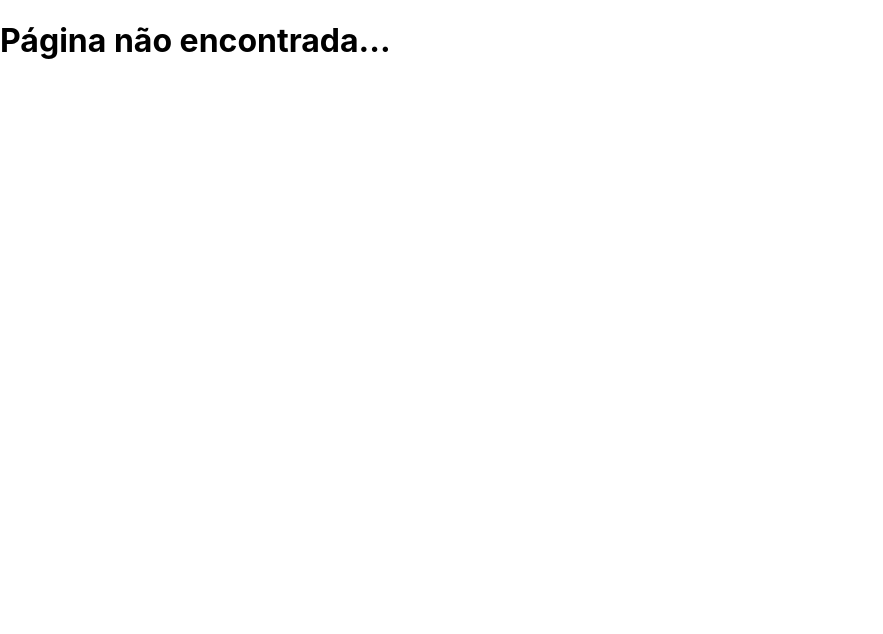
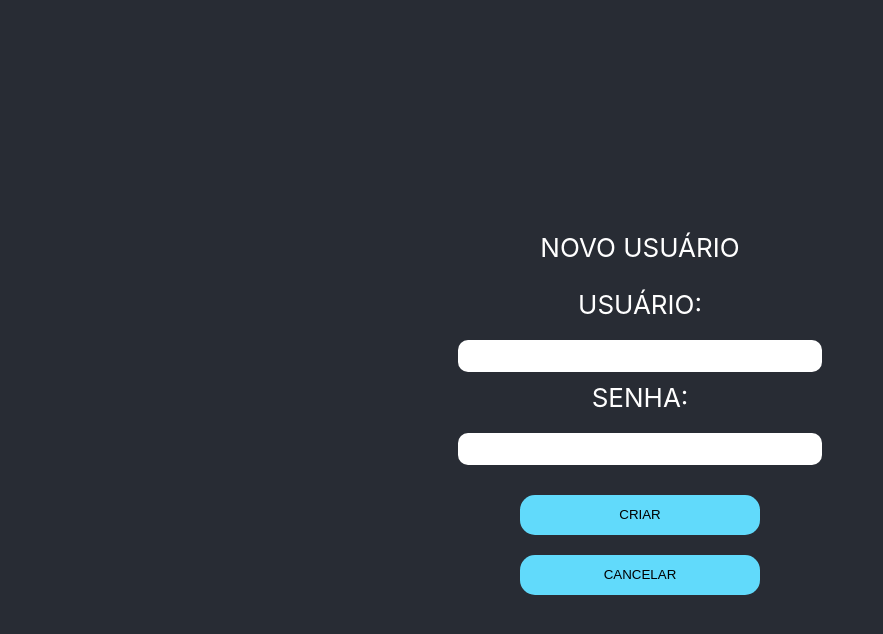
Before and after one commit to GustavoM7/Teste-de-Programacao-Fortbrasil, a React (Create React App) app in the folder Problema1/frontend/: page / in a window 1280 px wide. Both pictures are taken after typing "Sample", "Sample123" into the empty fields and a click on the button "CRIAR CONTA". Shown: the top 634 px of the page, without its empty margins (0-883 px from the left). Built offline with nearby package versions, Linux system fonts and the light colour scheme.

Commit message:
interface de criação de usuário

```diff
--- a/Problema1/frontend/src/App.js
+++ b/Problema1/frontend/src/App.js
@@ -1,6 +1,7 @@
 import React from 'react';
 import './App.css';
 import UserInterface from './components/User/UserInterface';
+import NewUserForm from './components/NewUserForm/NewUserForm';
 
 class App extends React.Component {
 
@@ -65,7 +66,9 @@ class App extends React.Component {
 
 
     else {
-      return(<h1>Página não encontrada...</h1>)
+      return(
+        <NewUserForm goBack={this.changeScreen}/>
+      )
     }
 
   }
--- /dev/null
+++ b/Problema1/frontend/src/components/NewUserForm/NewUserForm.js
@@ -0,0 +1,38 @@
+import React, { Component } from 'react';
+
+
+class NewUserForm extends Component {
+
+    createUser = () => {
+        //Integrar com a API em breve...
+
+        this.props.goBack(0);
+    }
+
+    render(){
+        return(
+            <div className='App'>
+                <header className='App-header'>
+                    <p>NOVO USUÁRIO</p>
+                    <label htmlFor='userInput'>USUÁRIO:</label>
+                    <input className='App-input' id='userInput' type='text'/>
+
+                    <label htmlFor='passwordInput'>SENHA:</label>
+                    <input className='App-input' id='passwordInput' type='password'/>
+
+                    <button className='App-button' type='button' onClick={() => this.createUser()}>
+                        CRIAR
+                    </button>
+
+                    <button className='App-button' type='button' onClick={() => this.props.goBack(0)}>
+                        CANCELAR
+                    </button>
+
+                </header>
+            </div>
+        )
+    }
+
+}
+
+export default NewUserForm;
```
